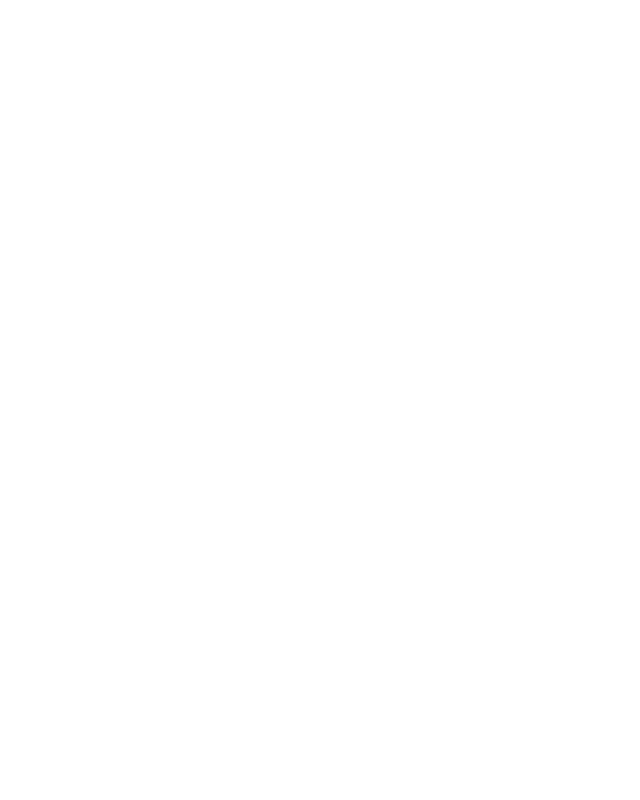
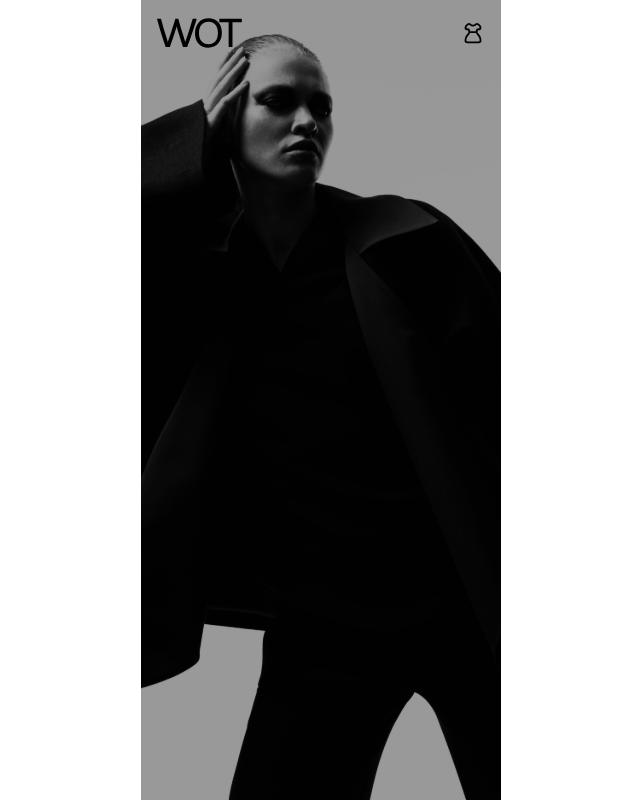
Before and after one commit to Coollaafi/Coollaafi_Frontend, a React (Create React App) app: page /upload in a window 1280 px wide. Before the commit this address had no page. Shown: the whole page, without its empty margins (319-959 px from the left). Built offline with nearby package versions, Linux system fonts and the light colour scheme.

Commit message:
feat: Header component 제작 완료

```diff
--- a/src/App.tsx
+++ b/src/App.tsx
@@ -3,6 +3,7 @@ import { Routes, Route } from 'react-router-dom';
 import LoginPage from 'pages/login';
 import MainPage from 'pages/main';
 import CommunityPage from 'pages/community';
+import UploadImagePage from 'pages/upload-image';
 
 function App() {
   return (
@@ -10,6 +11,7 @@ function App() {
       <Route path="/" element={<LoginPage />} />
       <Route path="/main" element={<MainPage />} />
       <Route path="/community" element={<CommunityPage />} />
+      <Route path="/upload" element={<UploadImagePage />} />
     </Routes>
   );
 }
--- /dev/null
+++ b/src/components/Header.tsx
@@ -0,0 +1,31 @@
+import styled from 'styled-components';
+import { ReactComponent as Logo } from '../assets/icons/header-logo.svg';
+import { ReactComponent as DressIcon } from '../assets/icons/dress.svg';
+import { Link } from 'react-router-dom';
+
+const Container = styled.div`
+  width: 100%;
+  height: 70px;
+  background-color: transparent;
+  padding: 12px 16px;
+  display: flex;
+  flex-direction: row;
+  justify-content: space-between;
+  align-items: center;
+  z-index: 100;
+  top: 0;
+  left: 0;
+`;
+
+export default function Header() {
+  return (
+    <Container>
+      <Link to="/home">
+        <Logo />
+      </Link>
+      <Link to="/community">
+        <DressIcon width="24px" height="24px" stroke="black" />
+      </Link>
+    </Container>
+  );
+}
--- /dev/null
+++ b/src/pages/upload-image.tsx
@@ -0,0 +1,22 @@
+import styled from 'styled-components';
+import BackgroundImage from '../assets/images/upload.svg';
+import Header from 'components/Header';
+
+const Container = styled.div`
+  width: 360px;
+  height: 100vh;
+  display: flex;
+  flex-direction: column;
+  align-items: center;
+  background-image: url(${BackgroundImage});
+  background-size: cover;
+  background-position: center;
+`;
+
+export default function UploadImagePage() {
+  return (
+    <Container>
+      <Header />
+    </Container>
+  );
+}
```
Also changed, not shown: src/assets/icons/header-logo.svg (added), src/assets/images/upload.svg (added).
